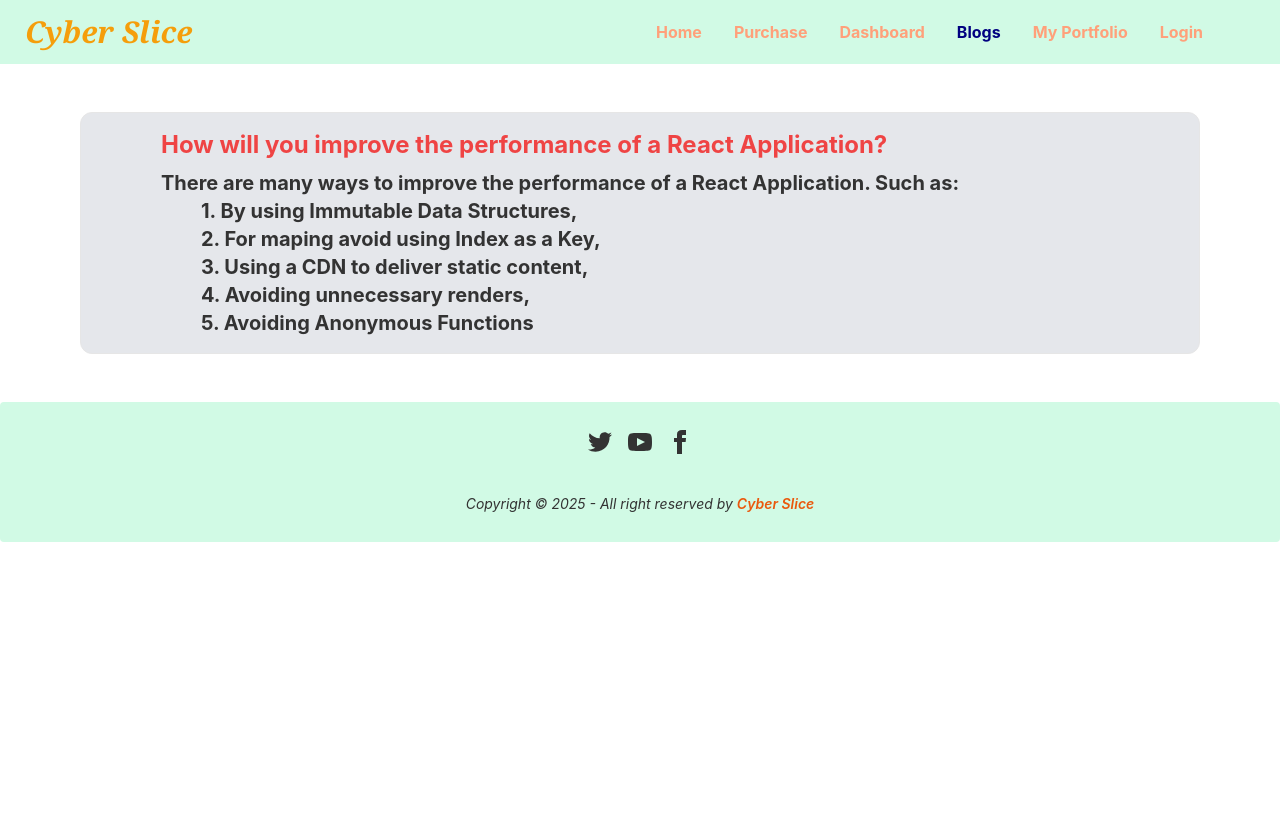
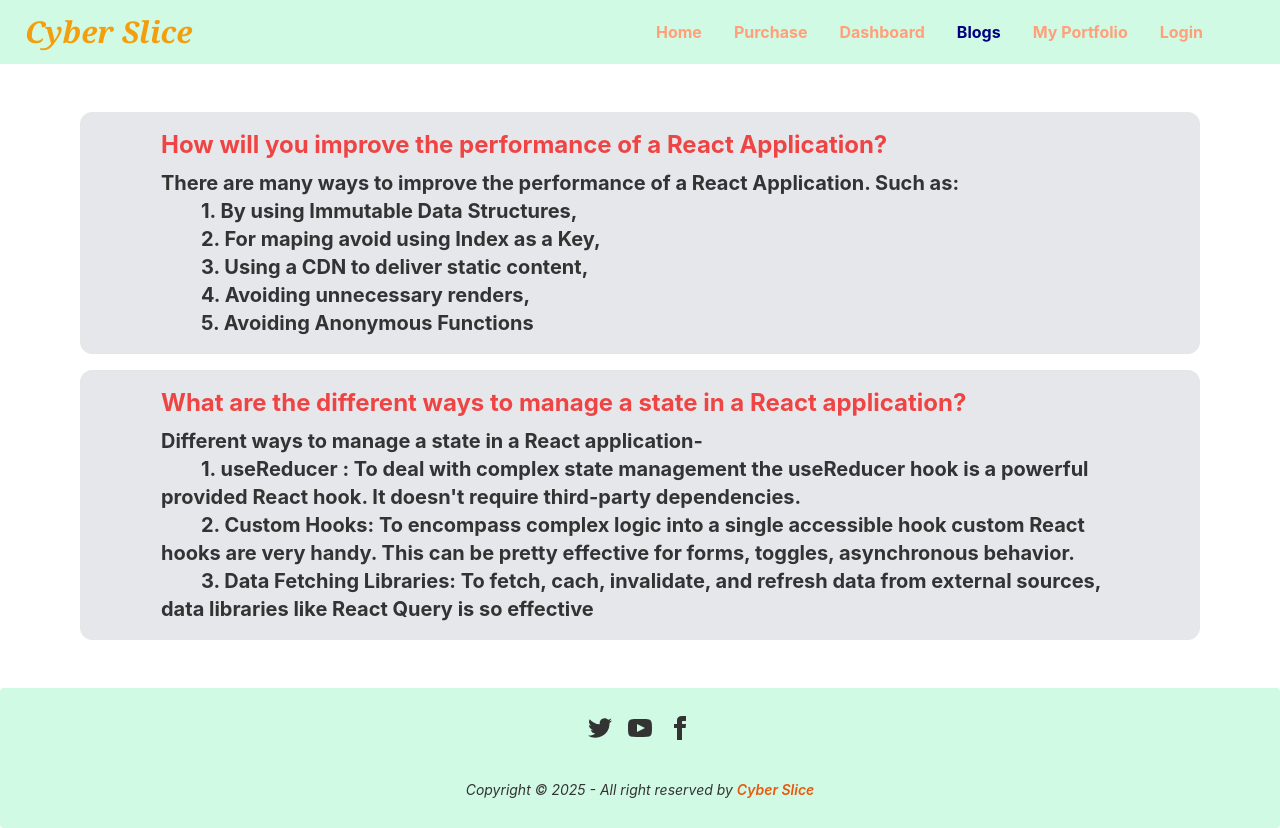
Before and after one commit to nahidahmed02/cyber-slice, a React (Create React App) app: page /blogs in a window 1280 px wide. Before the commit the page ends 800 px from the top, so only its background shows below. Built offline with nearby package versions, Linux system fonts and the light colour scheme.

Commit message:
answer of second question

```diff
--- a/src/Pages/Blogs/Blogs.js
+++ b/src/Pages/Blogs/Blogs.js
@@ -14,7 +14,16 @@ const Blogs = () => {
                 </p>
             </div>
 
-
+            <div className='card-bordered rounded-xl bg-gray-200 lg:px-20 lg:py-4 mb-4'>
+                <h2 className='text-2xl font-bold text-red-500'>What are the different ways to manage a state in a React application?</h2>
+                <p className='text-xl font-bold mt-2'>Different ways to manage a state in a React application- <br />
+                    <span className='ml-10'>1. useReducer : To deal with complex state management the useReducer hook is a powerful provided React hook. It doesn't require third-party dependencies.</span>
+                    <br />
+                    <span className='ml-10'>2. Custom Hooks: To encompass complex logic into a single accessible hook custom React hooks are very handy. This can be pretty effective for forms, toggles, asynchronous behavior.</span>
+                    <br />
+                    <span className='ml-10'>3. Data Fetching Libraries:   To fetch, cach, invalidate, and refresh data from external sources, data libraries like React Query is so effective</span>
+                </p>
+            </div>
         </div>
     );
 };
```
